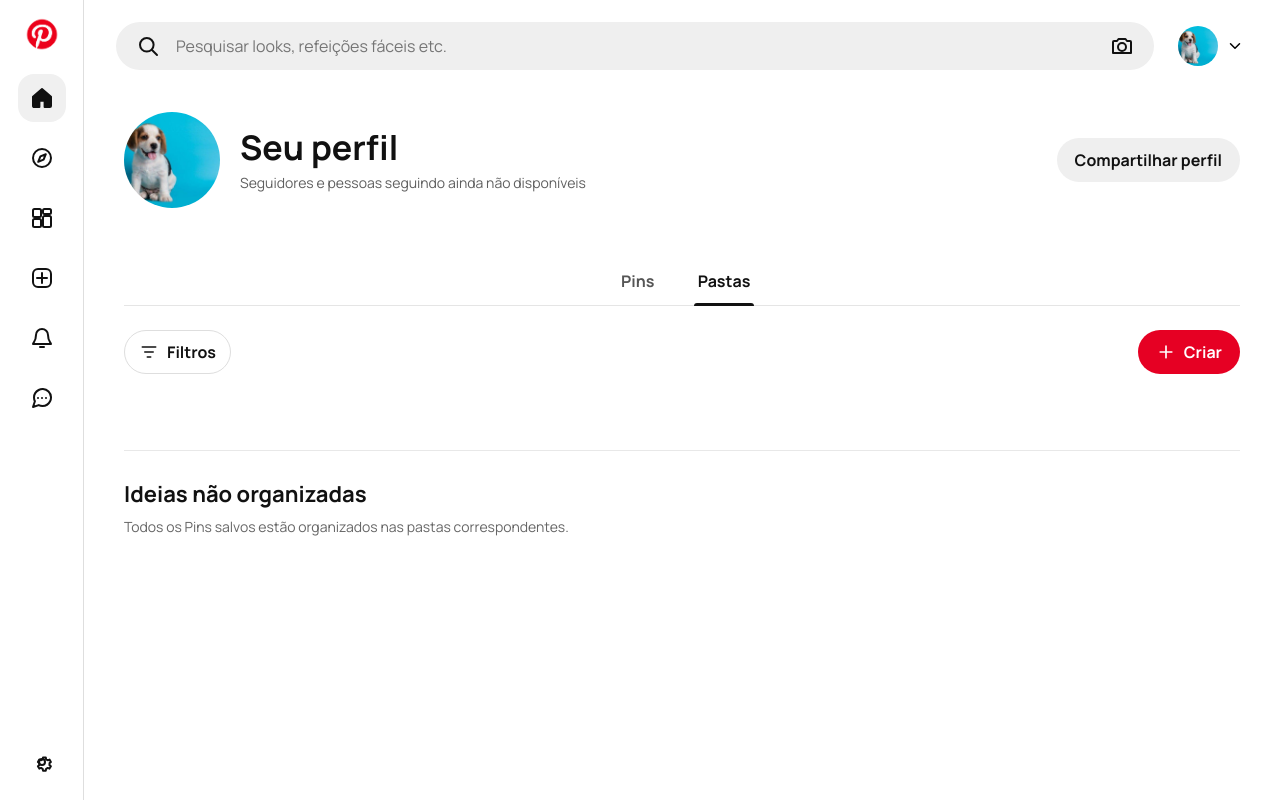
After one commit to namemira/Pinterest, a PHP site: page /html/Perfil.html in a window 1280 px wide. The commit adds this page. Run offline with PHP 8.4, Linux system fonts and the light colour scheme.

Commit message:
Criação do perfil

```diff
--- a/css/principal.css
+++ b/css/principal.css
@@ -188,7 +188,7 @@
 .pesquisa-camera[aria-disabled="true"] {
     cursor: not-allowed;
 }
-
+/* Perfil*/
 .perfil {
     display: flex;
     align-items: center;
--- /dev/null
+++ b/html/Perfil.html
@@ -0,0 +1,125 @@
+<!DOCTYPE html>
+<html lang="Pt-br">
+<head>
+    <meta charset="UTF-8">
+    <meta name="viewport" content="width=device-width, initial-scale=1.0">
+    <title>Pinterest</title>
+     <link rel="stylesheet" href="../css/principal.css">
+      <link rel="icon" href="../Imagens/Icone.png">
+      <link rel="preconnect" href="https://fonts.googleapis.com">
+      <link rel="preconnect" href="https://fonts.gstatic.com" crossorigin>
+      <link href="https://fonts.googleapis.com/css2?family=Manrope:wght@200..800&display=swap" rel="stylesheet">
+</head>
+<body>
+<!--Menu-->
+        <nav class="menu" aria-label="Navegação principal">
+            <a class="menu-logo" href="#feed" aria-label="Pinterest, página inicial">
+                <img src="../Imagens/Icone.png" alt="">
+            </a>
+            <a class="menu-item ativo" href="#feed" aria-label="Página inicial" aria-current="page">
+                <svg viewBox="0 0 24 24" aria-hidden="true"><path d="M3 10.8 12 3l9 7.8v9.1a1.1 1.1 0 0 1-1.1 1.1h-5.3v-6.3H9.4V21H4.1A1.1 1.1 0 0 1 3 19.9z"/></svg>
+                <span class="menu-tooltip">Página inicial</span>
+            </a>
+            <button class="menu-item" type="button" aria-label="Explorar" aria-disabled="true">
+                <svg viewBox="0 0 24 24" aria-hidden="true"><circle cx="12" cy="12" r="9"/><path d="m15.8 8.2-2.2 5.4-5.4 2.2 2.2-5.4z"/></svg>
+                <span class="menu-tooltip">Explorar</span>
+            </button>
+            <button class="menu-item" type="button" data-menu-action="boards" aria-label="Pastas">
+                <svg viewBox="0 0 24 24" aria-hidden="true"><rect x="3" y="3" width="8" height="8" rx="1.5"/><rect x="13" y="3" width="8" height="5" rx="1.5"/><rect x="13" y="10" width="8" height="11" rx="1.5"/><rect x="3" y="13" width="8" height="8" rx="1.5"/></svg>
+                <span class="menu-tooltip">Pastas</span>
+            </button>
+            <button class="menu-item" type="button" data-menu-action="create-pin" aria-label="Criar novo Pin">
+                <svg viewBox="0 0 24 24" aria-hidden="true"><rect x="3" y="3" width="18" height="18" rx="5"/><path d="M12 7v10M7 12h10"/></svg>
+                <span class="menu-tooltip">Criar novo Pin</span>
+            </button>
+            <button class="menu-item" type="button" aria-label="Notificações" aria-disabled="true">
+                <svg viewBox="0 0 24 24" aria-hidden="true"><path d="M18 9a6 6 0 0 0-12 0c0 7-3 7-3 9h18c0-2-3-2-3-9M10 21h4"/></svg>
+                <span class="menu-tooltip">Notificações</span>
+            </button>
+            <button class="menu-item" type="button" aria-label="Mensagens" aria-disabled="true">
+                <svg viewBox="0 0 24 24" aria-hidden="true"><path d="M21 11.5a8.4 8.4 0 0 1-.9 3.8 8.5 8.5 0 0 1-7.6 4.7 8.4 8.4 0 0 1-3.8-.9L3 21l1.9-5.7a8.4 8.4 0 0 1-.9-3.8A8.5 8.5 0 0 1 8.7 4a8.4 8.4 0 0 1 3.8-.9h.5a8.5 8.5 0 0 1 8 8z"/><path d="M8 12h.01M12 12h.01M16 12h.01"/></svg>
+                <span class="menu-tooltip">Mensagens</span>
+            </button>
+            <button class="menu-item menu-configuracoes" type="button" aria-label="Configurações" aria-disabled="true">
+                <svg viewBox="0 0 24 24" aria-hidden="true"><circle cx="12" cy="12" r="3"/><path d="m19.4 15 .1.1 1.4 1.1-1.4 2.4-1.7-.7a8 8 0 0 1-1.7 1l-.3 1.8h-2.8l-.3-1.8a8 8 0 0 1-1.7-1l-1.7.7-1.4-2.4 1.4-1.1a7 7 0 0 1 0-2l-1.4-1.1 1.4-2.4 1.7.7a8 8 0 0 1 1.7-1l.3-1.8h2.8l.3 1.8a8 8 0 0 1 1.7 1l1.7-.7 1.4 2.4-1.4 1.1a7 7 0 0 1-.1 2z"/></svg>
+                <span class="menu-tooltip">Configurações</span>
+            </button>
+        </nav>
+<!--Cabecalho-->
+        <header class="cabecalho-principal">
+            <div class="pesquisa" role="search" aria-label="Pesquisa de Pins">
+                <button class="pesquisa-icone" type="button" aria-label="Pesquisar">
+                    <svg viewBox="0 0 24 24" aria-hidden="true"><circle cx="10.8" cy="10.8" r="6.8"/><path d="m16 16 5 5"/></svg>
+                </button>
+                <input type="search" placeholder="Pesquisar looks, refeições fáceis etc.">
+                <button class="pesquisa-camera" type="button" aria-label="Pesquisar por imagem" aria-disabled="true">
+                    <svg viewBox="0 0 24 24" aria-hidden="true"><path d="M4 7h3l1.5-2h7L17 7h3a1 1 0 0 1 1 1v11H3V8a1 1 0 0 1 1-1z"/><circle cx="12" cy="13" r="4"/></svg>
+                </button>
+            </div>
+            <button class="perfil" type="button" aria-label="abrir-perfil" id="abrir-perfil">
+                <img src="../Imagens/dog.jpg" alt="Foto perfil">
+                <svg class="perfil-seta" viewBox="0 0 24 24" aria-hidden="true"><path d="m6 9 6 6 6-6"/></svg>
+            </button>
+
+        </header>
+<!--Perfil-->
+        <main class="pagina-perfil">
+    <section class="pagina-pastas" id="pagina-pastas"  aria-labelledby="perfil-nome">
+                <header class="perfil-pastas">
+                    <img class="perfil-pastas-foto" src="../Imagens/dog.jpg" alt="Foto do perfil">
+                    <div class="perfil-pastas-identidade">
+                        <h1 id="perfil-nome">Seu perfil</h1>
+                        <p>Seguidores e pessoas seguindo ainda não disponíveis</p>
+                    </div>
+                    <button class="perfil-compartilhar" type="button">Compartilhar perfil</button>
+                </header>
+                <p class="perfil-pastas-status" role="status" aria-live="polite"></p>
+
+                <div class="perfil-abas" role="tablist" aria-label="Conteúdo do perfil">
+                    <button id="aba-perfil-pins" type="button" role="tab" aria-selected="false" aria-controls="conteudo-pins">Pins</button>
+                    <button id="aba-perfil-pastas" type="button" role="tab" aria-selected="true" aria-controls="conteudo-pastas">Pastas</button>
+                </div>
+
+                <section class="organizacao-pastas" id="conteudo-pastas" role="tabpanel" aria-labelledby="aba-perfil-pastas">
+                    <header class="pastas-pagina-cabecalho">
+                        <div class="pastas-filtros">
+                            <button class="botao-filtros" type="button" aria-expanded="false" aria-controls="opcoes-filtros-pastas">
+                                <svg viewBox="0 0 24 24" aria-hidden="true"><path d="M4 6h16M7 12h10m-7 6h4"/></svg>
+                                Filtros
+                            </button>
+                            <div class="opcoes-filtros-pastas" id="opcoes-filtros-pastas" hidden>
+                                <button type="button" data-filtro-pastas="todas" aria-pressed="true">Todas as pastas</button>
+                                <button type="button" data-filtro-pastas="compartilhadas" aria-pressed="false">Pastas compartilhadas</button>
+                            </div>
+                        </div>
+                        <button class="pastas-criar-pagina" type="button">
+                            <svg viewBox="0 0 24 24" aria-hidden="true"><path d="M12 5v14M5 12h14"/></svg>
+                            Criar
+                        </button>
+                    </header>
+
+                    <div class="pastas-vazio-pagina" id="pastas-vazio-pagina" hidden>
+                        <div class="pastas-vazio-ilustracao" aria-hidden="true">
+                            <svg viewBox="0 0 180 140"><rect x="34" y="34" width="92" height="76" rx="14"/><path d="M48 34V22a8 8 0 0 1 8-8h66a8 8 0 0 1 8 8v62"/><path d="M57 63h48M57 78h34"/><circle cx="127" cy="94" r="25"/><path d="M127 82v24m-12-12h24"/></svg>
+                        </div>
+                        <h2>Organize suas ideias</h2>
+                        <p>Crie pastas para reunir e organizar os Pins que você salvou.</p>
+                        <button class="pastas-criar-vazia" type="button">Criar uma pasta</button>
+                    </div>
+
+                    <p class="pastas-pagina-mensagem" id="pastas-pagina-mensagem" role="status" aria-live="polite" hidden></p>
+                    <div class="pastas-grade" id="pastas-grade"></div>
+                    <section class="pastas-detalhe-pagina" id="pastas-detalhe-pagina"  aria-live="polite"></section>
+
+                    <section class="ideias-nao-organizadas" aria-labelledby="ideias-nao-organizadas-titulo">
+                        <h2 id="ideias-nao-organizadas-titulo">Ideias não organizadas</h2>
+                        <p class="ideias-nao-organizadas-vazio">Todos os Pins salvos estão organizados nas pastas correspondentes.</p>
+                        <div class="ideias-nao-organizadas-grade" id="ideias-nao-organizadas-grade"></div>
+                    </section>
+                </section>
+            </section>
+        </main>
+
+    <script src="Js/perfil.js"></script>
+</body>
+</html>
```
Also changed, not shown: html/Principal.html (+3 -56 lines), js/menu.js (+16 -0 lines).
